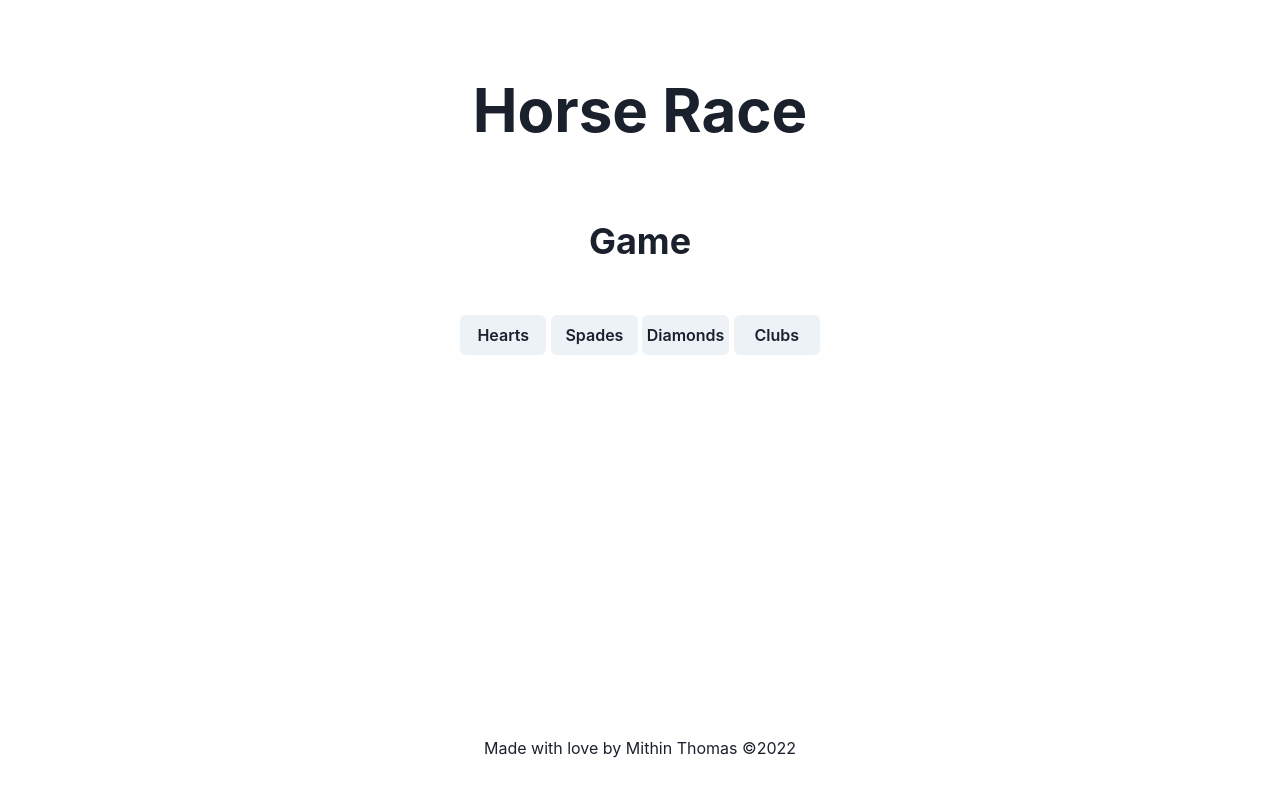
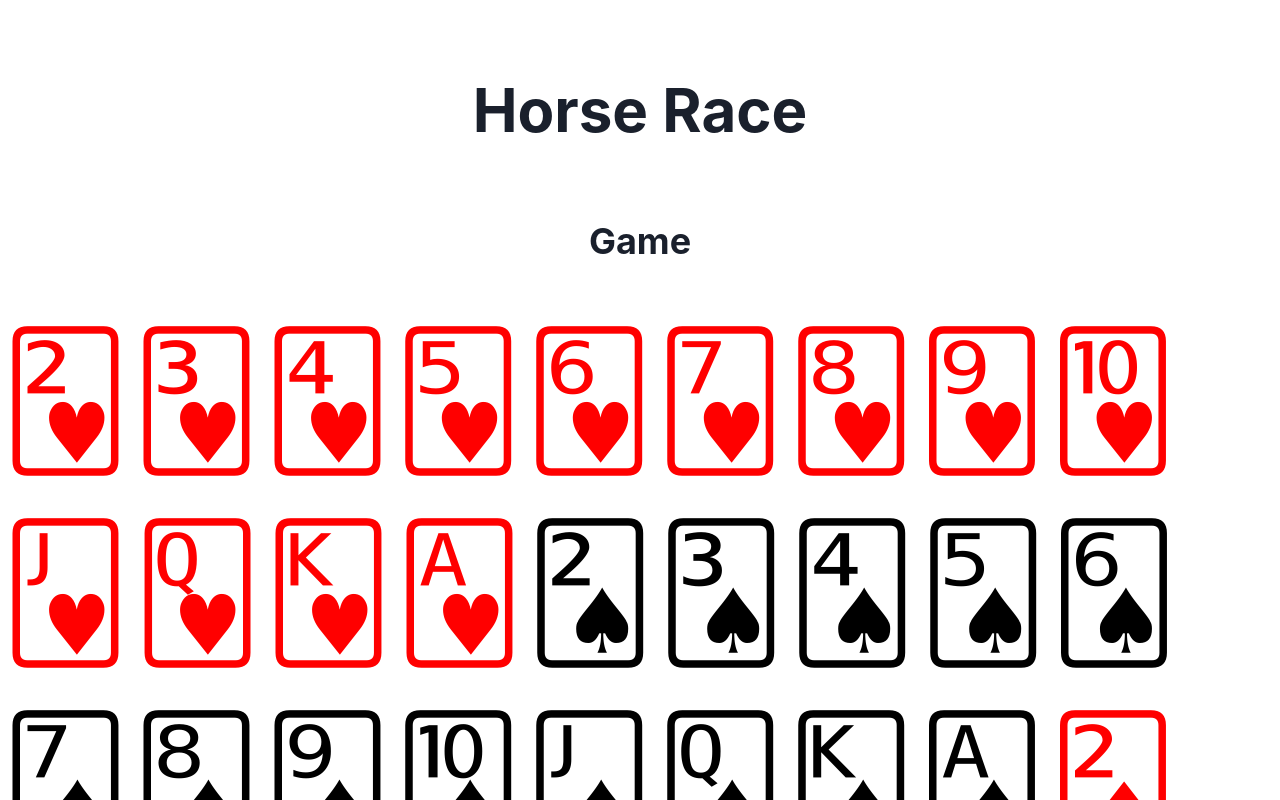
Before and after one commit to mithintv/horse-race, a Next.js app: page / in a window 1280 px wide. Both pictures are taken after a click on the button "Next". Shown: the top 800 px of the page. Built offline with nearby package versions, Linux system fonts and the light colour scheme.

Commit message:
add all cards

```diff
--- /dev/null
+++ b/src/components/Card.tsx
@@ -0,0 +1,27 @@
+import { useState, useEffect } from "react";
+
+import { hearts, spades, diamonds, clubs } from "../models/deck";
+
+export const Card = (props: {
+  suit: typeof hearts | typeof spades | typeof diamonds | typeof clubs;
+  card: string;
+}) => {
+  const [color, setColor] = useState("red");
+  useEffect(() => {
+    if (props.suit === spades || props.suit === clubs) {
+      setColor("black");
+    } else setColor("red");
+  }, [props.suit]);
+
+  return (
+    <div
+      css={{
+        height: "100%",
+        color: color,
+        fontSize: "8rem",
+      }}
+    >
+      {props.suit.get(props.card)}
+    </div>
+  );
+};
--- a/src/components/Game.tsx
+++ b/src/components/Game.tsx
@@ -1,8 +1,9 @@
 import { useContext, useRef } from "react";
 import AppContext from "../context/app-context";
+import { Card } from "./Card";
+import { hearts, spades, diamonds, clubs } from "../models/deck";
+
 import { Button, Flex, Heading } from "@chakra-ui/react";
-import { SuitTypes } from "../models/types";
-import { icons } from "../models/default";
 
 export default function Game() {
   const ctx = useContext(AppContext);
@@ -25,6 +26,21 @@ export default function Game() {
       <Heading as={"h2"} size="xl" mb={10} textAlign={"center"}>
         Game
       </Heading>
+      <Flex wrap="wrap" flexDir="row">
+        {Array.from(hearts).map((card) => {
+          return <Card suit={hearts} card={card[0]} />;
+        })}
+        {Array.from(spades).map((card) => {
+          return <Card suit={spades} card={card[0]} />;
+        })}
+        {Array.from(diamonds).map((card) => {
+          return <Card suit={diamonds} card={card[0]} />;
+        })}
+        {Array.from(clubs).map((card) => {
+          return <Card suit={clubs} card={card[0]} />;
+        })}
+      </Flex>
+      <Button>Click</Button>
       <Flex justifyContent={"space-between"}>
         <Button
           onClick={clickHandler.bind(heartsRef)}
--- a/src/layout/Footer.tsx
+++ b/src/layout/Footer.tsx
@@ -3,7 +3,7 @@ import { Wrap } from "@chakra-ui/react";
 export default function Footer() {
   return (
     <Wrap m={10} justify={"center"}>
-      <p>Made with love by Mithin Thomas &copy;2022</p>
+      <p>Made with love by Mithin Thomas &copy;{new Date().getFullYear()}</p>
     </Wrap>
   );
 }
--- /dev/null
+++ b/src/models/deck.tsx
@@ -0,0 +1,60 @@
+export const hearts = new Map([
+  ["Two", "🂲"],
+  ["Three", "🂳"],
+  ["Four", "🂴"],
+  ["Five", "🂵"],
+  ["Six", "🂶"],
+  ["Seven", "🂷"],
+  ["Eight", "🂸"],
+  ["Nine", "🂹"],
+  ["Ten", "🂺"],
+  ["Jack", "🂻"],
+  ["Queen", "🂽"],
+  ["King", "🂾"],
+  ["Ace", "🂱"],
+]);
+export const spades = new Map([
+  ["Two", "🂢"],
+  ["Three", "🂣"],
+  ["Four", "🂤"],
+  ["Five", "🂥"],
+  ["Six", "🂦"],
+  ["Seven", "🂧"],
+  ["Eight", "🂨"],
+  ["Nine", "🂩"],
+  ["Ten", "🂪"],
+  ["Jack", "🂫"],
+  ["Queen", "🂭"],
+  ["King", "🂮"],
+  ["Ace", "🂡"],
+]);
+export const diamonds = new Map([
+  ["Two", "🃂"],
+  ["Three", "🃃"],
+  ["Four", "🂤"],
+  ["Five", "🃅"],
+  ["Six", "🃆"],
+  ["Seven", "🃇"],
+  ["Eight", "🃈"],
+  ["Nine", "🃉"],
+  ["Ten", "🃊"],
+  ["Jack", "🃋"],
+  ["Queen", "🃍"],
+  ["King", "🃎"],
+  ["Ace", "🃁"],
+]);
+export const clubs = new Map([
+  ["Two", "🃒"],
+  ["Three", "🃓"],
+  ["Four", "🃔"],
+  ["Five", "🃕"],
+  ["Six", "🃖"],
+  ["Seven", "🃗"],
+  ["Eight", "🃘"],
+  ["Nine", "🃙"],
+  ["Ten", "🃚"],
+  ["Jack", "🃛"],
+  ["Queen", "🃝"],
+  ["King", "🃞"],
+  ["Ace", "🃑"],
+]);
--- a/tsconfig.json
+++ b/tsconfig.json
@@ -13,7 +13,8 @@
     "resolveJsonModule": true,
     "isolatedModules": true,
     "jsx": "preserve",
-    "incremental": true
+    "incremental": true,
+    "jsxImportSource": "@emotion/react"
   },
   "include": ["next-env.d.ts", "**/*.ts", "**/*.tsx"],
   "exclude": ["node_modules"]
```
